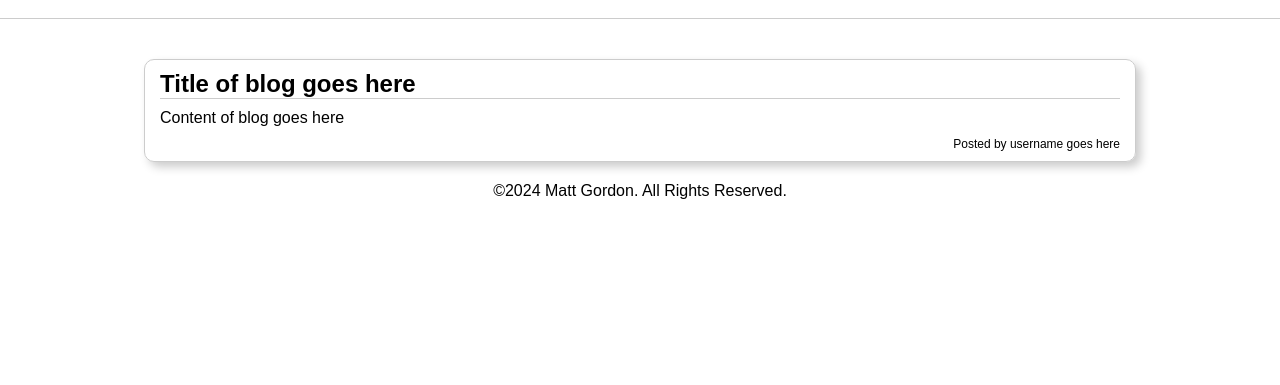
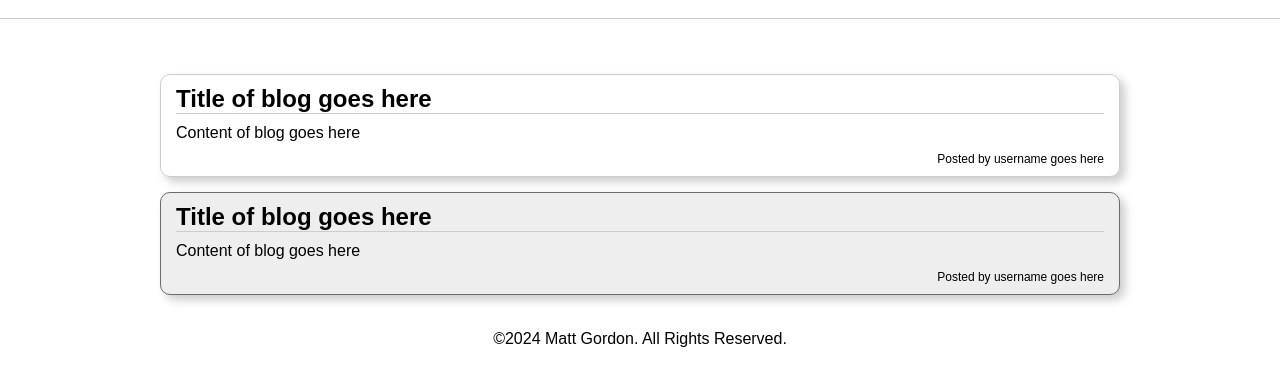
Before and after one commit to mgordon82/personal-blog, a plain HTML site: page blog.html in a window 1280 px wide. Shown: the part 57-442 px from the top of the page. Drawn offline with Linux system fonts and the light colour scheme.

Commit message:
updating styles to pages

```diff
--- a/assets/css/blog.css
+++ b/assets/css/blog.css
@@ -1,6 +1,14 @@
 main {
+  justify-self: center;
+  align-self: center;
   width: 75%;
+  margin-top: 40px;
   section {
+    margin: 15px 0;
+    border: 1px solid #ccc;
+    border-radius: 10px;
+    box-shadow: 5px 5px 10px #ccc;
+    padding: 10px 15px;
     p {
       margin: 10px 0;
     }
@@ -9,5 +17,13 @@ main {
       text-align: right;
       margin: 0;
     }
+    &:nth-child(even) {
+      background-color: #eeeeee;
+      border-color: #6b6b6b;
+    }
+  }
+  h2 {
+    font-size: 24px;
+    border-bottom: 1px solid #ccc;
   }
 }
--- a/assets/css/form.css
+++ b/assets/css/form.css
@@ -1,3 +1,16 @@
+main {
+  justify-self: center;
+  align-self: center;
+  width: 50%;
+  border: 1px solid #ccc;
+  border-radius: 10px;
+  box-shadow: 5px 5px 10px #ccc;
+  padding: 10px 15px;
+  margin-top: 40px;
+  h2 {
+    font-size: 24px;
+    border-bottom: 1px solid #ccc;
+  }
   form {
     display: flex;
     flex-direction: column;
@@ -18,3 +31,4 @@ form {
       border-radius: 5px;
     }
   }
+}
--- a/assets/css/styles.css
+++ b/assets/css/styles.css
@@ -34,21 +34,6 @@ header {
   }
 }
 
-main {
-  justify-self: center;
-  align-self: center;
-  width: 50%;
-  border: 1px solid #ccc;
-  border-radius: 10px;
-  box-shadow: 5px 5px 10px #ccc;
-  padding: 10px 15px;
-  margin-top: 40px;
-  h2 {
-    font-size: 24px;
-    border-bottom: 1px solid #ccc;
-  }
-}
-
 footer {
   margin-top: 20px;
   text-align: center;
--- a/blog.html
+++ b/blog.html
@@ -24,6 +24,11 @@
         <p>Content of blog goes here</p>
         <p class="posted-by">Posted by username goes here</p>
       </section>
+      <section>
+        <h2>Title of blog goes here</h2>
+        <p>Content of blog goes here</p>
+        <p class="posted-by">Posted by username goes here</p>
+      </section>
     </main>
     <footer>&copy;2024 Matt Gordon. All Rights Reserved.</footer>
   </body>
```
Lines whose indentation alone changed are shown as unchanged.
